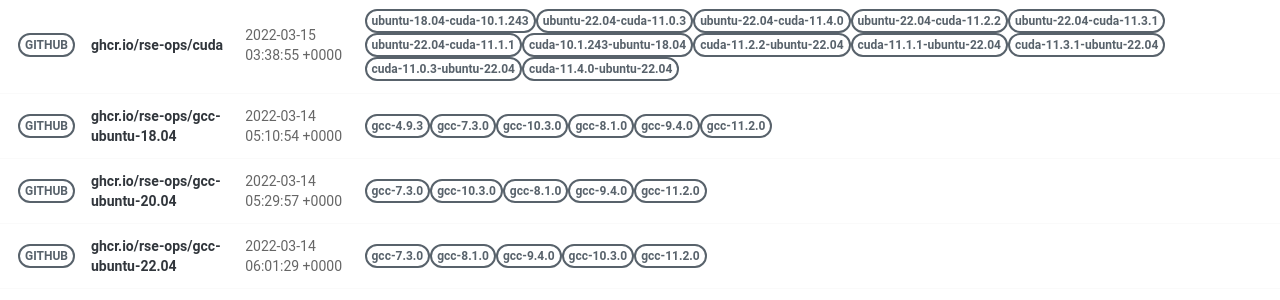
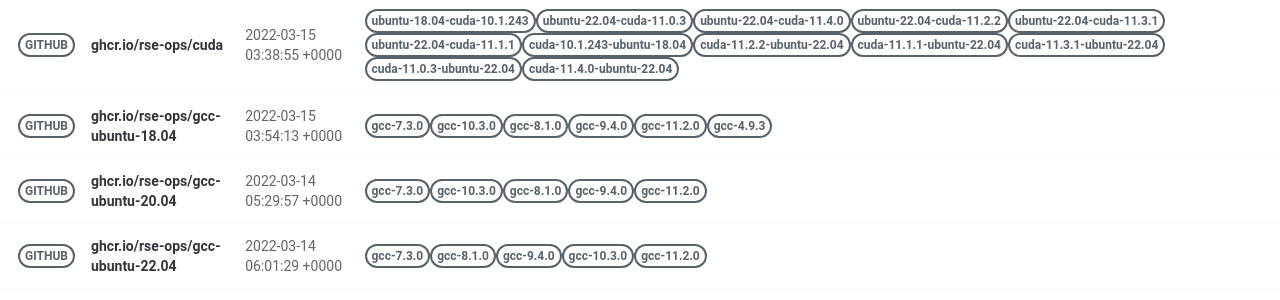
Before and after one commit to rse-ops/docker-images, a Jekyll site: the page built from pages/index.md, in a window 1280 px wide. Shown: the part 498-798 px from the top of the page. Built offline with Jekyll 4.4.1, drawn with Linux system fonts in a browser that asks for light colours; nearby versions of some CDN libraries.

Commit message:
Automated push to update library 2022-03-15

```diff
--- a/_library/ghcr.io-rse-ops-gcc-ubuntu-18.04.md
+++ b/_library/ghcr.io-rse-ops-gcc-ubuntu-18.04.md
@@ -1,14 +1,11 @@
 ---
 layout: container
 name: ghcr.io/rse-ops/gcc-ubuntu-18.04
-updated_at: 2022-03-14 05:10:54.201561
+updated_at: 2022-03-15 03:54:13.754263
 
 
 container_url: https://github.com/orgs/rse-ops/packages/container/package/gcc-ubuntu-18.04
 versions:
- - tag: gcc-4.9.3
-   dockerfile: https://github.com/rse-ops/docker-images/blob/main/ubuntu/gcc/Dockerfile
-   manifest: https://crane.ggcr.dev/manifest/ghcr.io/rse-ops/gcc-ubuntu-18.04:gcc-4.9.3
  - tag: gcc-7.3.0
    dockerfile: https://github.com/rse-ops/docker-images/blob/main/ubuntu/gcc/Dockerfile
    manifest: https://crane.ggcr.dev/manifest/ghcr.io/rse-ops/gcc-ubuntu-18.04:gcc-7.3.0
```
Also changed, not shown: other parts of _library/ghcr.io-rse-ops-gcc-ubuntu-18.04.md (+3 -0 lines).
